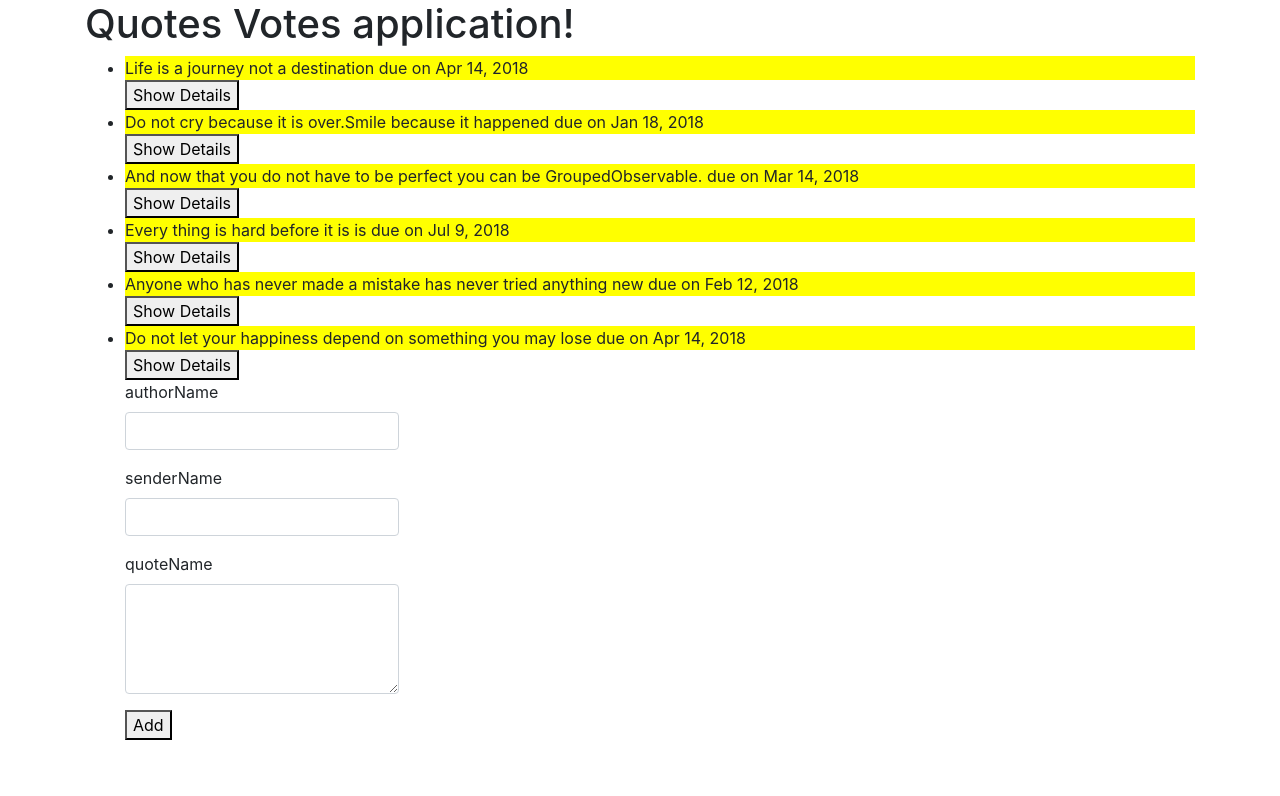
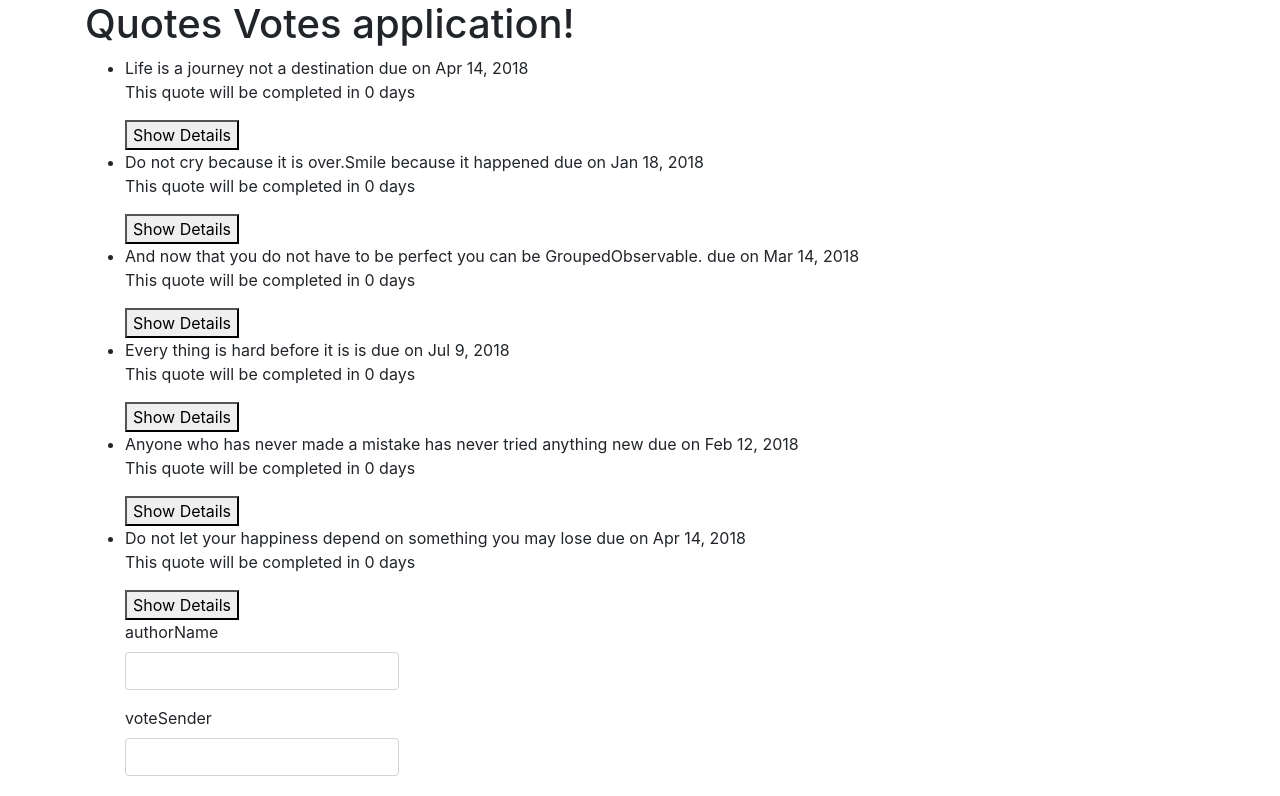
Before and after one commit to tinabayi/Quotes, an Angular app: page / in a window 1280 px wide. Shown: the top 796 px of the page. Built offline with nearby package versions, Linux system fonts and the light colour scheme.

Commit message:
Iwritte on README.md file

```diff
--- a/src/app/app.module.ts
+++ b/src/app/app.module.ts
@@ -1,5 +1,7 @@
 import { BrowserModule } from '@angular/platform-browser';
 import { NgModule } from '@angular/core';
+import {FormsModule} from '@angular/forms';
+
 
 import { AppRoutingModule } from './app-routing.module';
 import { AppComponent } from './app.component';
@@ -20,7 +22,8 @@ import { DateCountPipe } from './date-count.pipe';
   ],
   imports: [
     BrowserModule,
-    AppRoutingModule
+    AppRoutingModule,
+    FormsModule
   ],
   providers: [],
   bootstrap: [AppComponent]
--- a/src/app/date-count.pipe.ts
+++ b/src/app/date-count.pipe.ts
@@ -5,8 +5,20 @@ import { Pipe, PipeTransform } from '@angular/core';
 })
 export class DateCountPipe implements PipeTransform {
 
-  transform(value: any, args?: any): any {
-    return null;
+  transform(value: any): number {
+    let today:Date = new Date(); //get current date and time
+    let todayWithNoTime:any = new Date(today.getFullYear(),today.getMonth(),today.getDate())
+    var dateDifference =Math.abs(value-todayWithNoTime )// returns value in milliseconds
+    const secondsInADay= 86400; //60 seconds*60 minutes in an hour *24 hours
+
+    var dateDifferenceSeconds=dateDifference*0.001; //converts to seconds
+
+    var dateCounter = dateDifferenceSeconds/secondsInADay;
+
+    if (dateCounter >= 1 && value > todayWithNoTime){
+        return dateCounter;
+    }else{
+        return 0;
+    }
   }
-
 }
--- a/src/app/highlight.directive.ts
+++ b/src/app/highlight.directive.ts
@@ -20,7 +20,7 @@ export class HighlightDirective {
 
 
   constructor(private elem:ElementRef){
-    this.elem.nativeElement.style.backgroundColor='yellow';
+    this.elem.nativeElement.style.backgroundColor='';
   }
 
   @HostListener("click") onClicks(){
--- a/src/app/quote-details/quote-details.component.html
+++ b/src/app/quote-details/quote-details.component.html
@@ -1,3 +1,4 @@
+
 <p>{{quote.voteSender}}</p>
 
 <p>{{quote.authorName}}</p>
@@ -5,6 +6,7 @@
 <p>{{quote.upvote}}</p>
 <p>{{quote.downvote}}</p>
 
-<button  (click)='toogleDetails(i)'>Upvote Details</button>
-<button  (click)='toogleDetails(i)'>downvote Details</button>
+
+<button  (click)='quote.upvote=quote.upvote+1'>Upvote Details</button>
+<button  (click)='quote.downvote=quote.downvote+1'>downvote Details</button>
 <button (click) = 'quoteComplete(true)'> Delete</button>
--- a/src/app/quote-form/quote-form.component.html
+++ b/src/app/quote-form/quote-form.component.html
@@ -1,21 +1,36 @@
 <div class="container-fluid">
     <div class="row">
-        <form>
-            <div class="form-group">
-               <label for="name">authorName</label>
-                <input type="text" required class="form-control" id="name">
-             </div>
+        <form (ngSubmit)='submitQuote()' #quoteForm='ngForm'>
 
             <div class="form-group">
-             <label for="name">senderName</label>
-             <input type="text" required class="form-control" id="name">
-             </div>
 
-           <div class="form-group">
-            <label for="description">quoteName</label>
-            <textarea class="form-control" id="description" rows="4" required></textarea>
-             </div>
-             <button (click) = 'onclick'> Add </button>
+                <label for="authorName">authorName</label>
+                <input type="text" required class="form-control" id="authorName" [(ngModel)]="newQuote.authorName" name="authorName">
+
+
+            </div>
+
+
+            <div class="form-group">
+
+                <label for="SenderName">voteSender</label>
+                <input type="text" required class="form-control" id="SenderName" [(ngModel)]="newQuote.voteSender" name="voteSender">
+
+
+
+            </div>
+
+
+            <div class="form-group">
+
+                <label for="quoteName">quoteName</label>
+                <textarea class="form-control" id="description" rows="4" required [(ngModel)]="newQuote.quoteName" name="quoteName">
+                    </textarea>
+
+            </div>
+
+            <button type="submit" class="btn btn-success btn-lg">Add Quote</button>
+
         </form>
     </div>
 </div>
--- a/src/app/quote-form/quote-form.component.ts
+++ b/src/app/quote-form/quote-form.component.ts
@@ -1,4 +1,6 @@
-import { Component, OnInit } from '@angular/core';
+import { Component, OnInit,Output,EventEmitter } from '@angular/core';
+import{Quote}from '../quote'
+
 
 @Component({
   selector: 'app-quote-form',
@@ -6,10 +8,14 @@ import { Component, OnInit } from '@angular/core';
   styleUrls: ['./quote-form.component.css']
 })
 export class QuoteFormComponent implements OnInit {
+  newQuote=new Quote("","",0,0,"",new Date());
+  @Output() addQuote=new EventEmitter<Quote>();
+  submitQuote(){
+    this.addQuote.emit(this.newQuote);
+}
 
-  constructor() { }
+constructor() { }
 
-  ngOnInit() {
-  }
-
+ngOnInit() {
 }
+}
--- a/src/app/votes/votes.component.html
+++ b/src/app/votes/votes.component.html
@@ -6,10 +6,13 @@
     <div *ngFor='let quote of quotes;let i = index'>
         <li  id="{{i}}" appHighlight>{{quote.quoteName}} due on {{quote.completeDate|date}}</li>
 
+         <p>This quote will be completed in {{quote.completeDate|dateCount}} days</p>
+
+
         <button  (click)='toogleDetails(i)'>Show Details</button>
         <app-quote-details *ngIf="quote.showDescription" [quote]='quote' (isComplete)= 'completequote($event,i)'></app-quote-details>
       </div>
-    <app-quote-form></app-quote-form>
+    <app-quote-form (addQuote)="addNewQuote($event)" ></app-quote-form>
 </ul>
 
 </div>
--- a/src/app/votes/votes.component.ts
+++ b/src/app/votes/votes.component.ts
@@ -27,10 +27,25 @@ export class VotesComponent implements OnInit {
 
     toogleDetails(index){
       this.quotes[index].showDescription = !this.quotes[index].showDescription;
-  }
 
-  constructor() { }
 
-  ngOnInit() {
-  }
+
+
+
+
 }
+addNewQuote(quote){
+    let quoteLength = this.quotes.length;
+    // Quote.id=quoteLength+1;
+    quote.completeDate = new Date(quote.completeDate)
+    this.quotes.push(quote)
+}
+constructor() { }
+
+ngOnInit() {
+
+
+
+
+}
+}
```
Also changed, not shown: 2 other files (tests, documents, lock files or other folders).
